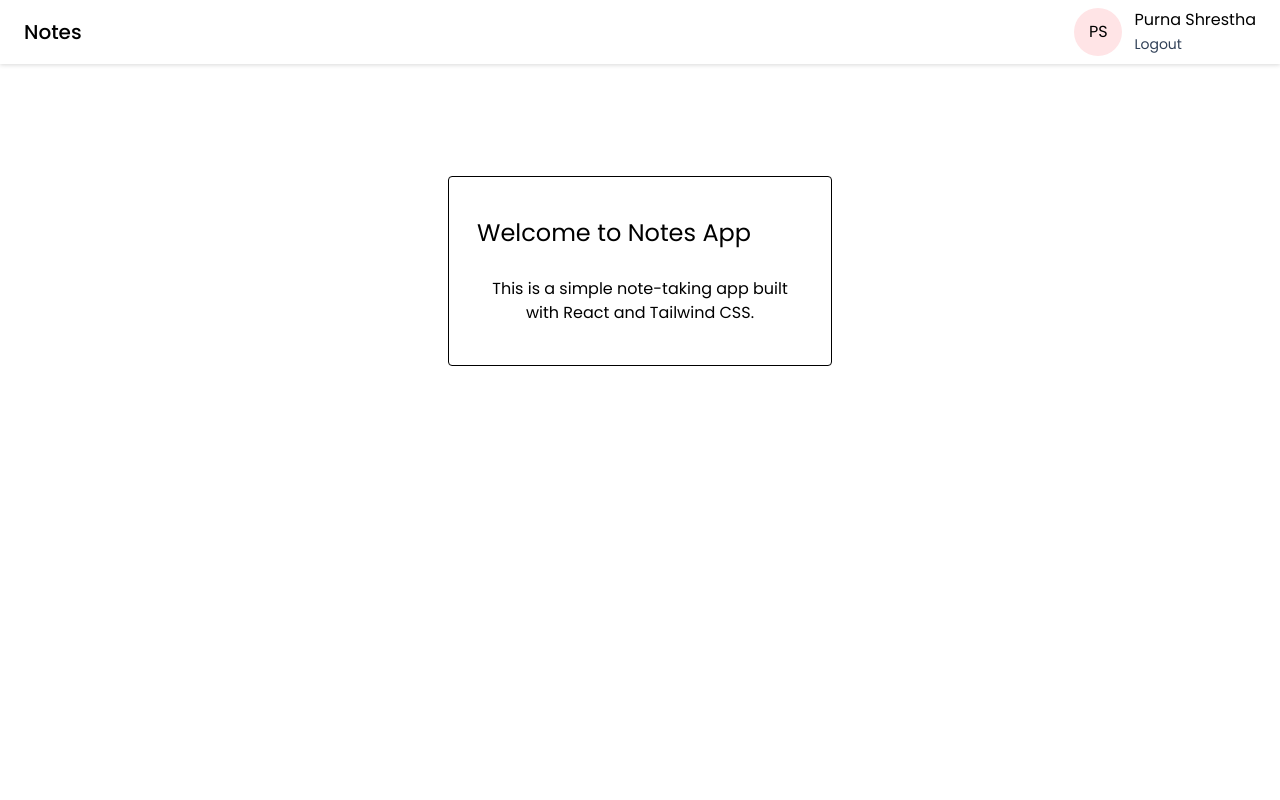
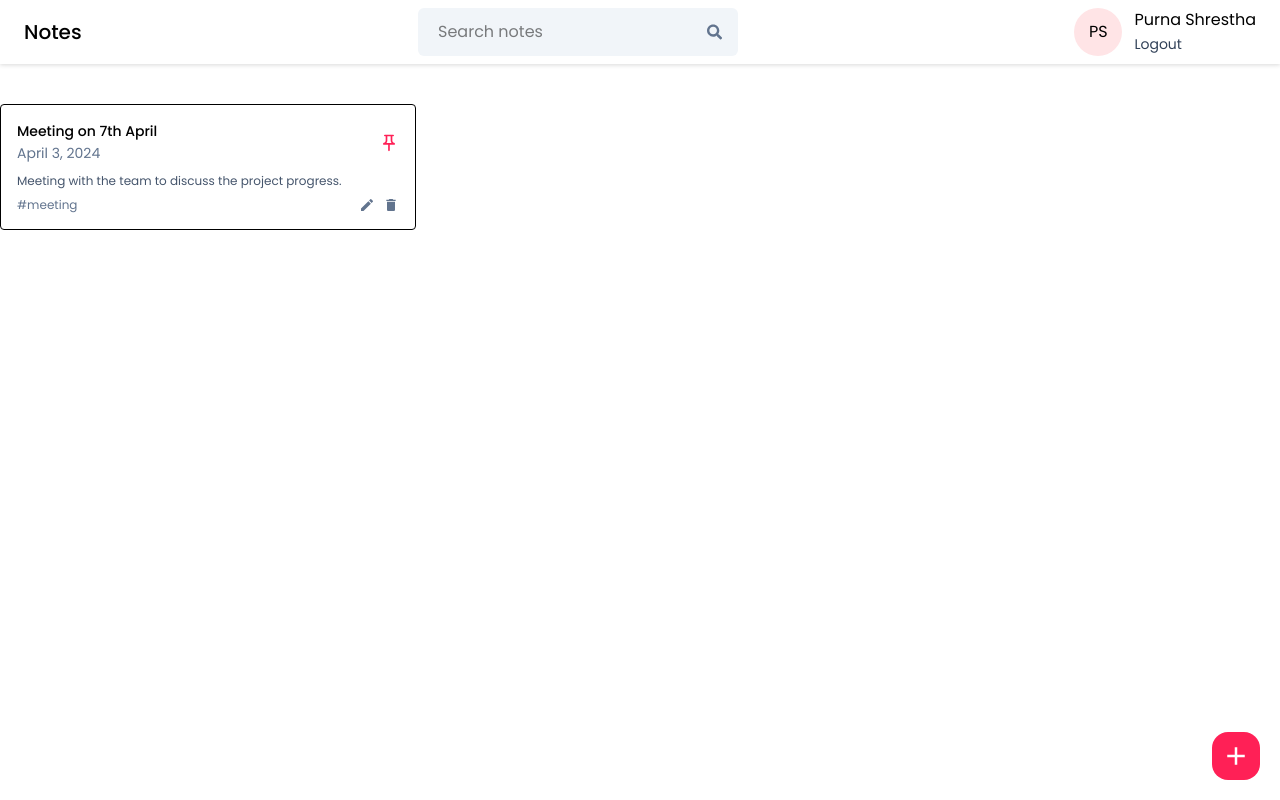
Before and after one commit to purnasth/mern-notes-app, a React (Vite) app in the folder frontend/notes-app/: page /dashboard in a window 1280 px wide. Built offline with nearby package versions, Linux system fonts and the light colour scheme.

Commit message:
feat: Complete ui design in frontend

```diff
--- a/frontend/notes-app/package.json
+++ b/frontend/notes-app/package.json
@@ -12,7 +12,10 @@
   "dependencies": {
     "@tailwindcss/vite": "^4.0.0",
     "react": "^18.3.1",
-    "react-dom": "^18.3.1"
+    "react-dom": "^18.3.1",
+    "react-icons": "^5.4.0",
+    "react-modal": "^3.16.3",
+    "react-router-dom": "^7.1.3"
   },
   "devDependencies": {
     "@eslint/js": "^9.17.0",
--- /dev/null
+++ b/frontend/notes-app/src/components/Cards/NoteCard.jsx
@@ -0,0 +1,53 @@
+import React from "react";
+import {  MdCreate, MdDelete, MdOutlinePushPin } from "react-icons/md";
+import AddEditNotes from "../../pages/Home/AddEditNotes";
+
+const NoteCard = ({
+  title,
+  date,
+  content,
+  tags,
+  isPinned,
+  onEdit,
+  onDelete,
+  onPinNote,
+}) => {
+  return (
+    <>
+      <div className="border rounded p-4 bg-white hover:shadow-md transition-all duration-200 ease-in-out">
+        <div className="flex items-center justify-between">
+          <div>
+            <h6 className="text-sm font-medium">{title}</h6>
+            <span className="text-sm text-slate-500">{date}</span>
+          </div>
+
+          <MdOutlinePushPin
+            className={`icon-btn ${
+              isPinned ? "text-rose-500" : "text-slate-500"
+            }`}
+            onClick={onPinNote}
+          />
+        </div>
+
+        <p className="text-xs text-slate-600 mt-2">{content?.slice(0, 60)}</p>
+
+        <div className="flex items-center justify-between mt-2">
+          <span className="text-xs text-slate-500">{tags}</span>
+
+          <div className="flex items-center gap-2">
+            <MdCreate
+              className="text-slate-500 cursor-pointer hover:text-green-600"
+              onClick={onEdit}
+            />
+            <MdDelete
+              className="text-slate-500 cursor-pointer hover:text-red-600"
+              onClick={onDelete}
+            />
+          </div>
+        </div>
+      </div>
+    </>
+  );
+};
+
+export default NoteCard;
--- /dev/null
+++ b/frontend/notes-app/src/components/Input/TagInput.jsx
@@ -0,0 +1,68 @@
+import React, { useState } from "react";
+import { MdAdd, MdClose } from "react-icons/md";
+
+const TagInput = ({ tags, setTags }) => {
+  const [inputValue, setInputValue] = useState("");
+
+  const handleInputChange = (e) => {
+    setInputValue(e.target.value);
+  };
+
+  const addNewTag = () => {
+    if (inputValue.trim() !== "") {
+      setTags([...tags, inputValue]);
+      setInputValue("");
+    }
+  };
+
+  const handleKeyDown = (e) => {
+    if (e.key === "Enter") {
+      addNewTag();
+    }
+  };
+
+  const handleRemoveTag = (tagToRemove) => {
+    setTags(tags.filter((tag) => tag !== tagToRemove));
+  };
+
+  return (
+    <div>
+      <div className="flex flex-wrap gap-2">
+        {tags.length > 0 &&
+          tags.map((tag, index) => (
+            <span
+              key={index}
+              className="text-rose-600 bg-rose-100 px-2 py-1 rounded-md text-xs flex items-center w-fit "
+            >
+              #{tag}
+              <button
+                onClick={() => handleRemoveTag(tag)}
+                className=" text-base ml-2 cursor-pointer"
+              >
+                <MdClose />
+              </button>
+            </span>
+          ))}
+      </div>
+      <div className="flex items-center gap-4 mt-3">
+        <input
+          type="text"
+          placeholder="Add tags"
+          className="text-sm bg-transparent border px-3 py-2 rounded outline-none"
+          onChange={handleInputChange}
+          onKeyDown={handleKeyDown}
+          value={inputValue}
+        />
+
+        <button
+          onClick={addNewTag}
+          className="size-8  flex items-center justify-center rounded border border-rose-500 hover:bg-rose-500"
+        >
+          <MdAdd className="text-2xl text-rose-500 hover:text-white" />
+        </button>
+      </div>
+    </div>
+  );
+};
+
+export default TagInput;
--- a/frontend/notes-app/src/components/Navbar/Navbar.jsx
+++ b/frontend/notes-app/src/components/Navbar/Navbar.jsx
@@ -1,8 +1,11 @@
-import React from "react";
+import React, { useState } from "react";
 import ProfileInfo from "../Cards/ProfileInfo";
 import { useNavigate } from "react-router-dom";
+import SearchBar from "../SearchBar/SearchBar";
 
 const Navbar = () => {
+  const [searchQuery, setSearchQuery] = useState("");
+
   const navigate = useNavigate();
 
   const onLogOut = () => {
@@ -10,10 +13,23 @@
     navigate("/login");
   };
 
+  const handleSearch = () => {};
+
+  const onClearSearch = () => {
+    setSearchQuery("");
+  };
+
   return (
     <div>
       <div className="bg-white flex items-center justify-between px-6 py-2 drop-shadow-sm">
         <h2 className="text-xl font-medium text-black py-2">Notes</h2>
+
+        <SearchBar
+          value={searchQuery}
+          onChange={(e) => setSearchQuery(e.target.value)}
+          handleSearch={handleSearch}
+          onClearSearch={onClearSearch}
+        />
 
         <ProfileInfo onLogOut={onLogOut} />
       </div>
--- /dev/null
+++ b/frontend/notes-app/src/components/SearchBar/SearchBar.jsx
@@ -0,0 +1,33 @@
+import React from "react";
+import { FaSearch } from "react-icons/fa";
+import { IoMdClose } from "react-icons/io";
+
+const SearchBar = ({ value, onChange, handleSearch, onClearSearch }) => {
+  return (
+    <>
+      <div className="w-80 flex items-center px-4 py-2 bg-slate-100 rounded-md">
+        <input
+          type="text"
+          placeholder="Search notes"
+          className="w-full bg-transparent focus:outline-none px-1 py-1"
+          value={value}
+          onChange={onChange}
+        />
+
+        {value.length > 0 && (
+          <IoMdClose
+            className="text-slate-500 cursor-pointer hover:text-black text-2xl mr-2"
+            onClick={onClearSearch}
+          />
+        )}
+
+        <FaSearch
+          className="text-slate-500 cursor-pointer hover:text-black"
+          onClick={handleSearch}
+        />
+      </div>
+    </>
+  );
+};
+
+export default SearchBar;
--- a/frontend/notes-app/src/index.css
+++ b/frontend/notes-app/src/index.css
@@ -3,6 +3,10 @@
 @layer base {
   body {
     @apply font-[Poppins];
+  }
+
+  button {
+    @apply cursor-pointer;
   }
 }
 
@@ -15,4 +19,12 @@
     @apply w-full text-sm bg-rose-500 text-white px-5 py-3 rounded mb-4 outline-none hover:bg-rose-600 transition-all duration-200 ease-in-out;
   }
 
+  .icon-btn {
+    @apply text-xl text-slate-300 cursor-pointer hover:text-rose-500;
+  }
+
+  .input-label {
+    @apply text-sm text-slate-400;
+  }
+
 }
--- /dev/null
+++ b/frontend/notes-app/src/pages/Home/AddEditNotes.jsx
@@ -0,0 +1,96 @@
+import React, { useState } from "react";
+import TagInput from "../../components/Input/TagInput";
+import { MdClose } from "react-icons/md";
+
+const AddEditNotes = ({ noteDate, type, onClose }) => {
+  const [title, setTitle] = useState("");
+  const [content, setContent] = useState("");
+  const [tags, setTags] = useState([]);
+
+  const [error, setError] = useState("");
+
+  //   Add Note
+  const addNote = async () => {};
+
+  //   Edit Note
+  const editNote = async () => {};
+
+  const handleAddNote = () => {
+    if (!title) {
+      setError("Please enter a title");
+      return;
+    }
+
+    if (!content) {
+      setError("Please enter content");
+      return;
+    }
+
+    setError("");
+
+    if (type === "edit") {
+      editNote();
+    } else {
+      addNote();
+    }
+  };
+
+  return (
+    <>
+      <div className="relative">
+        <button
+          className="size-10 rounded-full flex items-center justify-center absolute -top-3 -right-3 text-dark  hover:bg-slate-50 "
+          onClick={onClose}
+        >
+          <MdClose className="text-xl text-slate-400" />
+        </button>
+
+        <div className="flex flex-col gap-2">
+          <label htmlFor="" className="input-label">
+            Title
+          </label>
+          <input
+            type="text"
+            className="text-xl text-slate-950 outline-none"
+            placeholder="GO to the Gym at 6 PM"
+            value={title}
+            onChange={(e) => setTitle(e.target.value)}
+          />
+        </div>
+
+        <div className="flex flex-col gap-2 mt-4">
+          <label htmlFor="" className="input-label">
+            Content
+          </label>
+          <textarea
+            className="text-sm text-slate-950 outline-none bg-slate-50 p-2 rounded"
+            placeholder="Content"
+            rows={10}
+            value={content}
+            onChange={(e) => setContent(e.target.value)}
+          ></textarea>
+        </div>
+
+        <div className="flex flex-col gap-2 mt-4">
+          <label htmlFor="" className="input-label">
+            Tags
+          </label>
+
+          <TagInput tags={tags} setTags={setTags} />
+        </div>
+
+        {error && <p className="text-rose-500 mt-2">{error}</p>}
+
+        <button
+          type="button"
+          className="bg-rose-500 text-white rounded py-2 px-5 mt-4"
+          onClick={handleAddNote}
+        >
+          Add
+        </button>
+      </div>
+    </>
+  );
+};
+
+export default AddEditNotes;
--- a/frontend/notes-app/src/pages/Home/Home.jsx
+++ b/frontend/notes-app/src/pages/Home/Home.jsx
@@ -1,18 +1,79 @@
-import React from 'react'
+import React, { useState } from "react";
+import NoteCard from "../../components/Cards/NoteCard";
+import { MdAdd } from "react-icons/md";
+import AddEditNotes from "./AddEditNotes";
+import Modal from "react-modal";
 
 const Home = () => {
+  const [openAddEditModal, setOpenAddEditModal] = useState({
+    isShown: false,
+    type: "add",
+    data: null,
+  });
+
   return (
     <>
-      <div className="flex items-center justify-center mt-28">
+      {/* <div className="flex items-center justify-center mt-28">
         <div className="w-96 border rounded bg-white px-7 py-10">
           <h4 className="text-2xl mb-7">Welcome to Notes App</h4>
           <p className="text-center">
             This is a simple note-taking app built with React and Tailwind CSS.
           </p>
         </div>
+      </div> */}
+
+      <div className="container mx-auto">
+        <div className="grid grid-cols-3 gap-4 mt-10">
+          <NoteCard
+            title="Meeting on 7th April"
+            date="April 3, 2024"
+            content="Meeting with the team to discuss the project progress."
+            tags="#meeting"
+            isPinned={true}
+            onEdit={() => {}}
+            onDelete={() => {}}
+            onPinNote={() => {}}
+          />
+        </div>
       </div>
+
+      <button
+        type="button"
+        className="size-12 flex cursor-pointer items-center justify-center rounded-2xl bg-rose-500 hover:bg-rose-600 text-white text-sm font-medium mt-4 fixed right-5 bottom-5"
+        onClick={() =>
+          setOpenAddEditModal({
+            isShown: true,
+            type: "add",
+            data: null,
+          })
+        }
+      >
+        <MdAdd className="text-3xl" />
+      </button>
+      <Modal
+        isOpen={openAddEditModal.isShown}
+        onRequestClose={() => {}}
+        contentLabel=""
+        className="w-[40%] max-h-3/4 bg-white rounded-md mx-auto mt-14 p-8 overflow-auto"
+        style={{
+          overlay: {
+            backgroundColor: "rgba(0, 0, 0, 0.5)",
+            backdropFilter: {
+              blur: "10px",
+            },
+          },
+        }}
+      >
+        <AddEditNotes
+          type={openAddEditModal.type}
+          noteData={openAddEditModal.data}
+          onClose={() =>
+            setOpenAddEditModal({ isShown: false, type: "add", data: null })
+          }
+        />
+      </Modal>
     </>
-  )
-}
+  );
+};
 
-export default Home
+export default Home;
```
Also changed, not shown: 1 other file (tests, documents, lock files or other folders).
